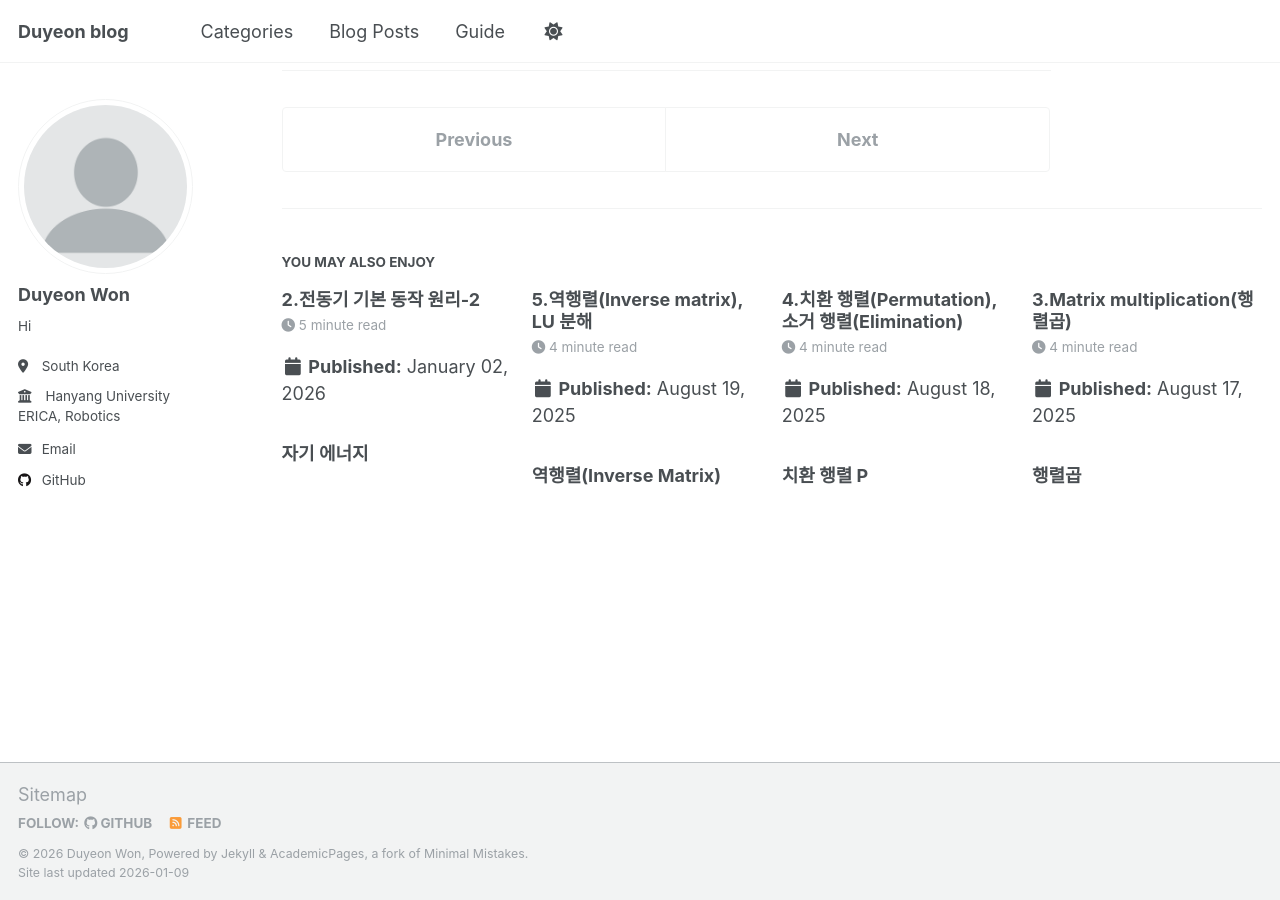
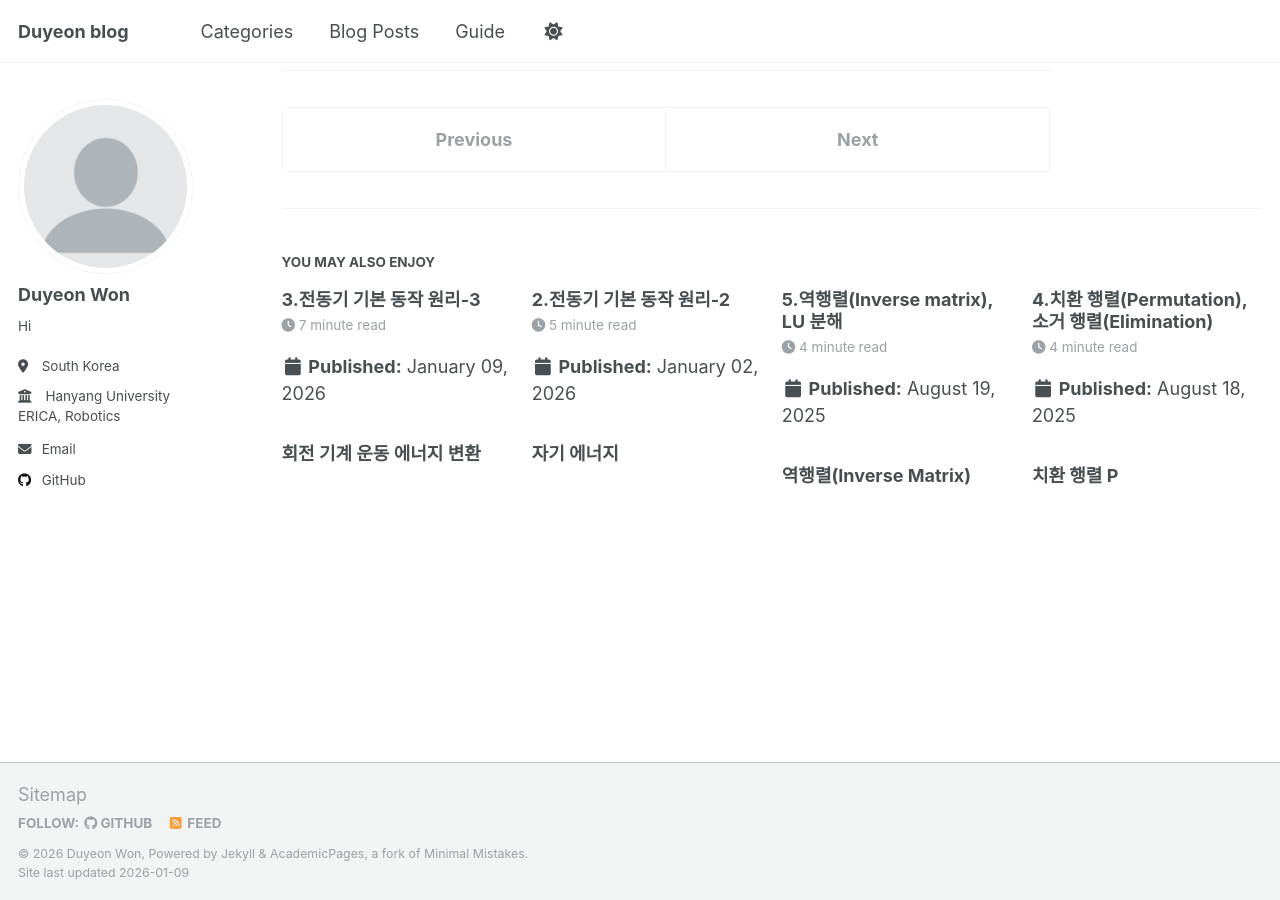
Before and after one commit to dy0221/dy0221.github.io, a Jekyll site: the page built from _posts/motor_control/kr/2026-01-01-motor-control-1-kr.md, in a window 1280 px wide and 900 px high, scrolled down 4401 px. Built offline with Jekyll 4.4.1, drawn with Linux system fonts in a browser that asks for light colours; some of the changed lines change nothing that is shown.

```diff
--- /dev/null
+++ b/_posts/motor_control/kr/2026-01-09-motor-control-3-kr.md
@@ -0,0 +1,327 @@
+---
+title: '3.전동기 기본 동작 원리-3'
+date: 2026-01-09
+permalink: /posts/motor-control/3/
+tags:
+  - Study note
+  - Motor control
+  - kr
+
+parent_category: Study
+category: Motor Control
+lang: kr
+slug_id: Motor Control/3
+---
+
+### 회전 기계 운동 에너지 변환
+
+회전 운동에서 힘은 토크$$T$$로써 표현한다.
+직선운동에서 얻은 힘에 관한 식을 토크로 변환하면, 회전 기계에서 사용하는 식으로 사용 할 수 있다.
+
+<p align="center">
+$$
+T = \frac{1}{2}i^2\frac{dL(\theta)}{d\theta}\, = \, -\frac{1}{2}\phi^2\frac{d\mathcal R(\theta)}{d\theta}
+$$
+</p>
+
+
+<p align="center">
+  <img src="/assets/images/motor_control/3/rotation_machine.png" width="550px"/>
+  <br/>
+  <strong>그림 1.</strong> 회전 기계 시스템
+</p>
+
+회전 기계도 인덕턴스가 증가하는 방향(자기저항이 감소하는 방향)으로 힘이 작용한다. 이를 릴럭턴스(인덕턴스) 토크라고 하며, 이 토크를 이용한 회전기계를
+릴럭턴스 전동기로 한다.
+
+직류전원을 여자하는 경우 $$\theta$$가 0도에서 $$\frac{dL}{d\theta}$$가 0이 되어 멈추게 된다. 따라서 교류전원 $$i_s = I_m  \cos \omega_s t$$로 여자한다.
+
+이 경우의 릴럭턴스 토크는 다음과 같다.
+
+<p align="center">
+$$
+T = \frac{1}{2}i_s^2\frac{dL_{ss}(\theta)}{d\theta}
+$$
+</p>
+
+$$L_{SS}$$는 **고정자 자기 인덕턴스**로 이후에 상호 인덕턴스를 위해 필요한 표기법이다. 고정자 권선에 쇄교되는 자속에 대한 고정자 코일에 흐르는 전류의 비를 뜻한다.
+
+$$L_{ss}$$는 회전자가 움직임에 따라 공극이 변해 회전자 위치 $$\theta$$의 함수다. $$0\,^{\circ}$$, $$180\,^{\circ}$$에서 $$L_{max}$$를 갖고, $$90\,^{\circ}$$, $$270\,^{\circ}$$에서 $$L_{min}$$을 갖게 된다.
+
+이 뜻은 주기 $$\pi$$를 갖고 평균값이 $$L_0$$, 진폭 $$L_2$$를 갖는 주기 함수로 표현 할 수 있다.
+<p>
+\begin{align}
+L_{ss}(\theta) &= L_0 +L_2 \cos 2\theta \\[4pt]
+L_0 = \frac{L_{max} + L_{min}}{2} &\,\, , \,\, L_2 = \frac{L_{max} + L_{min}}{2}
+\end{align}
+</p>
+
+
+이를 토크 식에 넣으면 다음과 같다.
+<p>
+\begin{align}
+T &= \frac{1}{2}i_s^2\frac{dL_{ss}(\theta)}{d\theta} = -\frac{1}{2}(I_m  \cos \omega_s t)^2 \frac{d}{d\theta} \left( L_0 + L_2  \cos 2\theta \right) \\[4pt]
+  &=-I_m^2L_2 \sin 2\theta  \cos ^2\omega_s t
+\end{align}
+</p>
+
+마지막으로 $$\theta$$를 초기 위치 $$\delta$$와 각속도 $$\omega_m$$로 회전한다고 하면 다음과 같다.
+<p align="center">
+$$
+\theta = \omega_mt + \delta
+$$
+</p>
+
+이를 토크식에 넣으면 다음과 같다.
+<p>
+\begin{align}
+T &= -I_m^2L_2 \sin 2(\omega_m t + \delta)  \cos ^2\omega_s t = -I_m^2L_2 \sin 2(\omega_m t + \delta)\frac{1+ \cos 2\omega_s t}{2}\\[4pt]
+  &= -\frac{1}{2}I_m^2 L_2 \{  \sin 2(\omega_m t+\delta) +  \sin 2(\omega_m t + \delta) \cos 2\omega_s t \}\\[4pt]
+  &= -\frac{1}{2}I_m^2 L_2 \{  \sin 2(\omega_m t+\delta) + \frac{1}{2} \sin 2([\omega_m + \omega_s]t + \delta) + \frac{1}{2} \sin 2([\omega_m - \omega_s]t + \delta) \}
+\end{align}
+</p>
+
+토크를 이런 정현 함수로 나타내는 이유는 토크의 평균값과 동기속도를 알기 위함이다. 토크는 위에서 말했듯이 전동기가 움직이려면 토크가 필요하다.
+
+하지만 sin함수는 주기성을 갖기 때문에 일반적인 경우는 평균값이 0이 나오므로 회전을 하지 않게 된다. 따라서 주기성을 갖지 않게 되는 $$\omega_m = 0$$이거나
+$$\omega_m = \pm \omega_s$$일 때만 토크를 갖게 된다.
+
+여기서 $$\omega_m = 0$$라는 것은 회전자가 움직이지 않는다는 것이니깐 제외를 하면, 회전자의 각속도 $$\omega_m$$이 고정자에 흐르는 전류의 각속도 $$\omega_s$$(**동기 속도**)만큼 회전을 할경우에만
+토크가 발생한다.
+
+### case 1 일반적인 $$\omega_m$$
+<p align="center">
+  <img src="/assets/images/motor_control/3/case1_torque.png" width="700px"/>
+</p>
+
+### case 2 $$\omega_m = 0$$
+
+$$\omega_m$$이 0이라는 것은 회전자가 회전을 하지 않는 것이므로 제외 한다.
+
+### case 3 $$\omega_m = \pm \omega_s$$
+
+
+<p>
+\begin{align}
+T_{avg} &= I_m^2L_2 \frac{1}{t} \int_{0}^{t} \{ \sin2(\omega_mt+\delta) + \frac{1}{2}sin2((-)2\omega_s t +\delta) + \frac{1}{2} \sin 2\delta \} \\[4pt]
+  &= I_m^2L_2 \frac{1}{t} \int_{0}^{t} \frac{1}{2} \sin 2\delta \\[4pt]
+  &= -\frac{1}{4}I_m^2L_2 \sin 2\delta \\[10pt]
+T_{avg}  &= -\frac{1}{8}I_m^2(L_{max}-L_{min}) \sin 2\delta
+\end{align}
+</p>
+
+이러한 조건에 따라 회전하는 기기를 **동기 릴럭턴스 전동기(Synchronous Reluctance Motor)**라고 한다.
+
+### 이중 여자 기기
+
+이중 여자 기기는 고정자에 전류를 흘려보낼 뿐만아니라 회전자 또한 전류를 보내어 움직이는 기기를 말한다.
+전류를 통해 만들어지는 자속이 2개가 되므로 서로의 자속으로 생기는 인덕턴스 또한 고려해 줘야 한다. 이를 **상호 인덕턴스**라고 한다.[상호 인덕턴스 정보 link](https://en.wikipedia.org/wiki/Inductance#Mutual_inductance)
+
+<p align="center">
+  <img src="/assets/images/motor_control/3/rotation_machine.png" width="650px"/>
+  <br/>
+  <strong>그림 2.</strong> 이중 여자 기기 시스템
+</p>
+
+회전자를 고정시키고 생각해보면, 모든 전기에너지는 자계 에너지로 변환된다.
+<p align="center">
+$$
+dW_f = dW_e = P_sdt + P_rdt = i_sd\lambda_s + i_rd\lambda_r
+$$
+</p>
+
+여기서 쇄교자속은 고정자나 회전자에 모두 들어가는 자속을 의미한다. 예를들어 $$\lambda_s$$는 고정자의 쇄교자속으로 $$i_s$$로 만들어지는 자속 뿐만아니라
+$$i_r$$이 만들어져 쇄교하는 자속 또한 포함한다.
+
+<p>
+\begin{align}
+\lambda_s &= \lambda_{ss} + \lambda_{sr} = L_{ss}i_s + L_{sr}i_r \\[4pt]
+\lambda_r &= \lambda_{rr} + \lambda_{rs} = L_{rr}i_r + L_{rs}i_s
+\end{align}
+</p>
+
+토크를 구하면 다음과 같다.
+<p>
+\begin{align}
+T &= \frac{\partial W_f'(i,\theta)}{\partial \theta} = \frac{\partial W_f(i,\theta)}{\partial \theta} \\[4pt]
+  &= \frac{1}{2}i_s^2\frac{dL_{ss}}{d\theta} + \frac{1}{2}i_r^2\frac{dL_{rr}}{d\theta} +i_s i_r \frac{dL_{sr}}{d\theta} \, (L_{sr}=L_{rs})
+\end{align}
+</p>
+
+### 모터가 원통형인 이유
+
+토크 식을 보면 첫번째 두 항은 회전자 $$\theta$$에 따른 고정자와 회전자의 릴럭턴스 토크를 나타낸다.
+마지막 항은 고정자와 회전자 권선 간의 상호 인덕턴스 변동에 의한 토크를 나타낸다.
+
+릴럭턴스 전동기의 경우 회전자의 각속도가 전류의 각속도와 같은 속도로 움직여야 한다.
+하지만 고정자의 전류의 각속도 $$\omega_s$$와 회전자의 전류의 각속도 $$\omega_r$$이 같지 않다면 동기화 해야하는 회전자의 각속도 $$\omega_m$$이 2개가 되는 문제가 생긴다.
+
+만약 한개의 각속도만 맞추게 된다면 나머지 한쪽에서는 진동하는 토크가 발생하게 된다. 이 문제는 릴럭턴스 토크를 제거하면 해결 할 수 있다.
+
+먼저 회전자를 원통으로 만들게 된다면, 회전자와 고정자 사이의 공극이 항상 일정하기 때문에 고정자의 자기 인덕턴스 $$L_{SS}$$는 항상 같게 된다. 따라서 $$\frac{dL_{ss}}{d\theta} = 0$$이므로 첫번째 릴럭턴스 토크가 사라지게 된다.
+
+고정자 또한 원통으로 만들게 된다면 회전자 시점에서의 고정자의 공극 또한 일정하게 되어 두번째 릴럭턴스 토크가 사라지게 된다. 따라서 회전기계에서 릴럭턴스 토크 성분을 제거하기 위해서는 회전자와 고정자 모두 원통형이 되어야 한다.
+
+<p align="center">
+  <img src="/assets/images/motor_control/3/cylindrical_r_s.png" width="450px"/>
+  <br/>
+  <strong>그림 4.</strong> 원통형 고정자와 회전자 시스템(=비돌극형)
+</p>
+
+
+<p align="center">
+$$
+T = i_s i_r \frac{dL_{sr}}{d\theta}
+$$
+</p>
+
+토크의 경우 고정자 권선과 회전자 권선의 상대적인 위치에 따른 상호 인덕턴스에만 영향을 받는다.
+
+이 시스템을 살펴 보면, 회전자 권선과 고정자 권선이 $$90\,^{\circ}$$와 $$270\,^{\circ}$$인 경우는 상호 인덕턴스가 0이 된다.(서로 쇄교하는 자속이 없기 때문에)
+$$0\,^{\circ}$$인경우는 축과 방향이 모두 같게되어 상호 인덕턴스의 크기가 최댓값($$L_m$$)이 된다.  $$180\,^{\circ}$$인 경우는 반대로 가장 작은 $$-L_m$$이 된다.
+
+이 경우 상호 인덕턴스는 다음과 같이 표현할 수 있다.
+<p align="center">
+$$
+L_{sr} = L_m \cos \theta
+$$
+</p>
+
+<p>
+\begin{align}
+i_s = I_{sm} \cos \omega_s t \\[4pt]
+i_r = I_{rm} \cos (\omega_r t+ \alpha) \\[4pt]
+\theta  = \omega_m t +\delta
+\end{align}
+</p>
+
+이렇게 가정하고 토크를 다시 표현하면 다음과 같다.
+
+<p>
+\begin{align}
+T &= i_s i_r \frac{dL_{sr}}{d\theta} \\[6pt]
+  &= - I_{sm} I_{rm} L_m
+    \cos \omega_s t \,
+    \cos(\omega_r t + \alpha)\,
+    \sin(\omega_m t + \delta) \\[6pt]
+&= -\frac{I_{sm} I_{rm} L_m}{4}
+\left[
+\begin{aligned}
+& \sin\!\bigl(\omega_m t + (\omega_s+\omega_r)t + \alpha + \delta \bigr) \\
+&+ \sin\!\bigl(\omega_m t - (\omega_s+\omega_r)t - \alpha + \delta \bigr) \\
+&+ \sin\!\bigl(\omega_m t + (\omega_s-\omega_r)t - \alpha + \delta \bigr) \\
+&+ \sin\!\bigl(\omega_m t - (\omega_s-\omega_r)t + \alpha + \delta \bigr)
+\end{aligned}
+\right]
+\end{align}
+</p>
+
+평균 토크가 존재 하기 위해서는
+<p align="center">
+$$
+|\omega_m| = |\omega_s \pm \omega_r|
+$$
+</p>
+이 되어야 한다. 이 경우도 $$\omega_m=0$$인 경우를 제외하면 3가지 경우가 존재한다.
+
+### 직류전동기 DC Motor
+
+직류 전동기의 경우는 고정자의 권선을 직류로 여자한다.($$\omega_s = 0$$) 따라서 다음 조건을 만족해야 한다.
+<p align="center">
+$$
+|\omega_m| = |\omega_r|
+$$
+</p>
+
+평균 토크는 다음과 같다.
+<p align="center">
+$$
+T_{avg} = - \frac{L_m}{2}I_{sm}I_{rm}
+$$
+</p>
+
+### 동기 전동기 Synchronous Motor
+
+동기전동기는 회전자 권선을 직류로 여자하는 방식이다.($$\omega_r = 0$$)
+
+<p align="center">
+$$
+|\omega_m| = |\omega_s|
+$$
+</p>
+
+<p align="center">
+$$
+T_{avg} = - \frac{I_{sm}I_{rm}}{2}L_m \sin \delta
+$$
+</p>
+
+### 유도 전동기 Induction Motor
+
+유도 전동기는 회전자와 고정자가 모두 교류로 여자되는 방식이다.
+이 방식에서는 회전자가 두 주파수의 차이만큼으로 회전해야 한다.
+
+<p align="center">
+$$
+|\omega_m| = |\omega_s - \omega_r|
+$$
+</p>
+
+<p align="center">
+$$
+T_{avg} = - \frac{I_{sm}I_{rm}}{4}L_m \sin (\alpha + \delta)
+$$
+</p>
+
+
+### 기어가 존재하는 부하 시스템
+
+기본적으로 부하 시스템의 운동방정식은 다음과 같다.
+<p align="center">
+$$
+T_M = J\frac{d\omega}{dt} + B\omega +T_L
+$$
+</p>
+$$T_M, T_L$$은 각각 모터와 부하가 받는 토크이고 $$J$$는 관성모멘트 $$B\omega$$는 마찰력이다.
+
+<p align="center">
+  <img src="/assets/images/motor_control/3/gear_system.png" width="450px"/>
+  <br/>
+  <strong>그림 5.</strong> 기어 혹은 벨트가 있는 부하 시스템
+</p>
+
+기어가 있는 경우 기어가 움직인 변위는 모터의 기어와 부하의 기어 둘다 같다.
+<p align="center">
+$$
+N_1\omega_M = N_2\omega_L
+$$
+</p>
+
+또한 기어 양측에서의 동력(일률)도 같다.
+<p>
+\begin{align}
+T_M \omega_M = T_L \omega_L \\[4pt]
+T_M \frac{N_2}{N_1} \omega_L = T_L \omega \\[10pt]
+
+T_L = \frac{N_2}{N_1} T_M
+\end{align}
+</p>
+부하에 걸리는 토크는 기어비에 따라 모터에 걸리는 토크가 스케일링 되었다고 생각하면 편하다.
+
+부하의 관점에서 본 운동방정식은 다음과 같다.
+<p align="center">
+$$
+T_L = J_L\frac{N_1}{N_2}\frac{d\omega_M}{dt} + B_L\frac{N_1}{N_2}\omega_M = \frac{N_2}{N_1} T_M
+$$
+</p>
+
+최종적으로 모터의 관점으로본 운동방정식은 다음과 같다.
+<p align="center">
+$$
+T_M = J_L\frac{N_1}{N_2}^2\frac{d\omega_M}{dt} + B_L\frac{N_1}{N_2}^2\omega_M
+$$
+</p>
+
+결국 부하의 관성$$J_L$$과 마찰계수$$B_L$$는 기어비의 제곱과 관련 있다는 것을 알수있다.(정확히는 역수)
+### reference
+1. 모터제어 DC,AC,BLDC Motors, 김상훈
```
Also changed, not shown: _posts/motor_control/kr/2026-01-01-motor-control-1-kr.md (line endings or trailing spaces), assets/images/motor_control/3/case1_torque.png (added), assets/images/motor_control/3/cylindrical_r_s.png (added), assets/images/motor_control/3/doubly_fea_motor.png (added), assets/images/motor_control/3/rotation_machine.png (added), 1 other file.
